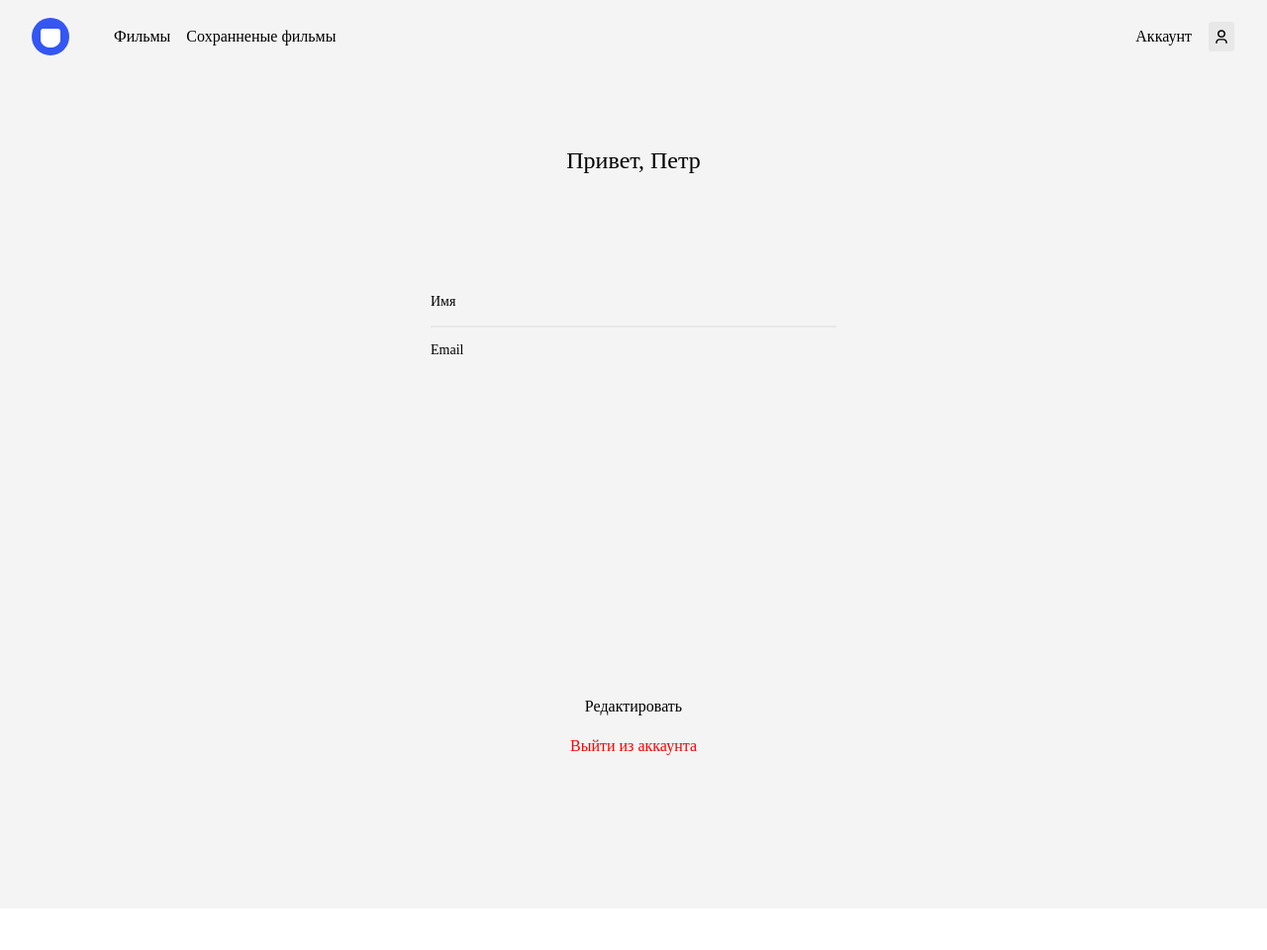
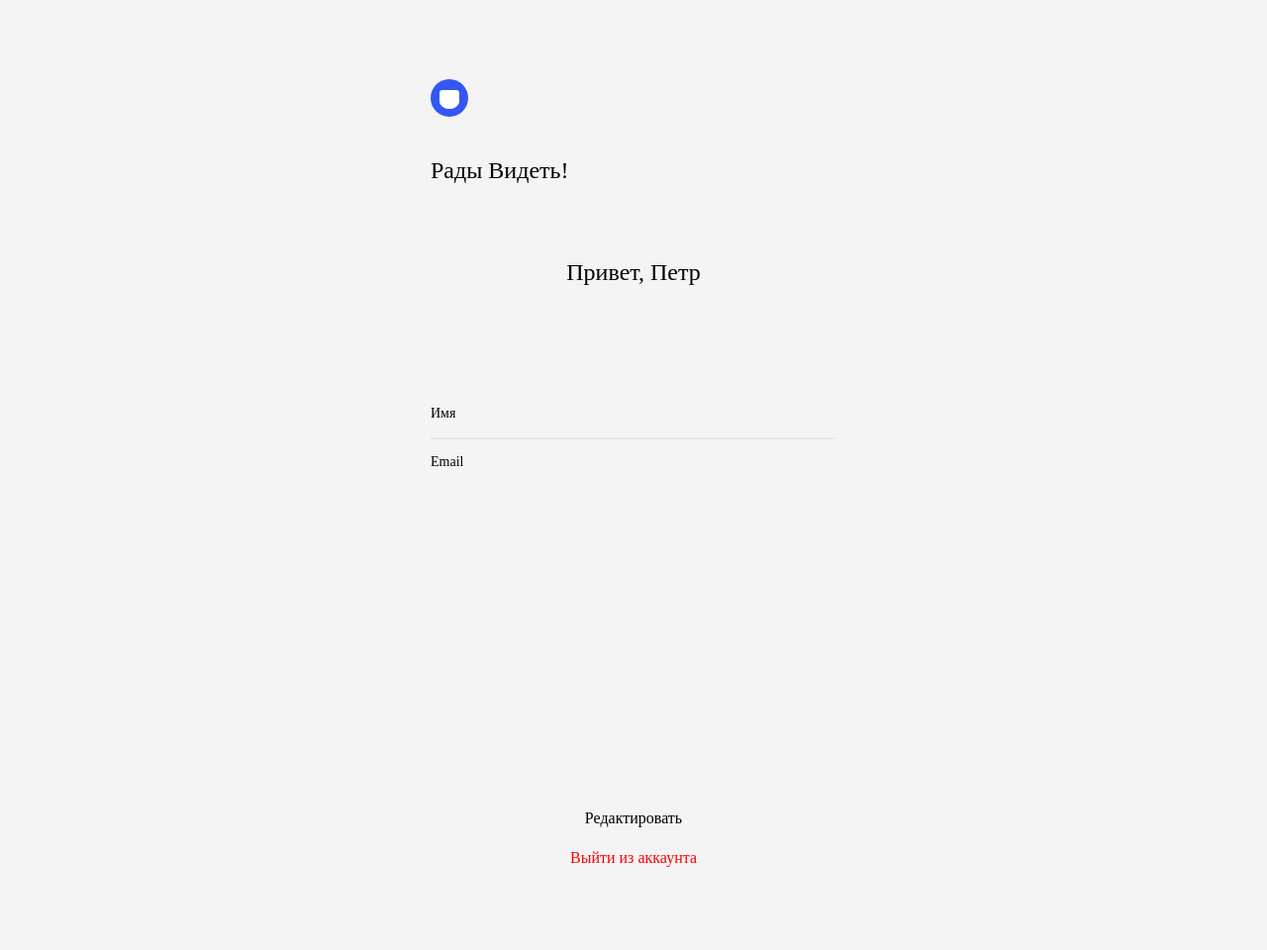
Before and after one commit to hiksP/movies-explorer-frontend, a React app in the folder movies-explorer-frontend/: page / in a window 1280 px wide. Shown: the whole page at 99% size. Before the commit the page ends 918 px from the top, so only its background shows below. Built offline with nearby package versions, Linux system fonts and the light colour scheme.

Commit message:
feat: welcome component

```diff
--- /dev/null
+++ b/movies-explorer-frontend/src/blocks/Welcome/__logo/welcome__logo.css
@@ -0,0 +1,8 @@
+.welcome__logo {
+    width: 38px;
+    height: 38px;
+    margin: 0 0 40px 0;
+    padding: 0;
+    margin-bottom: 40px;
+    margin-right: auto;
+}
--- /dev/null
+++ b/movies-explorer-frontend/src/blocks/Welcome/__titile/welcome__title.css
@@ -0,0 +1,7 @@
+.welcome__title {
+    padding: 0;
+    margin: 0 auto 0 0;
+    font-weight: 500;
+    font-size: 24px;
+    line-height: 29px;
+}
--- /dev/null
+++ b/movies-explorer-frontend/src/blocks/Welcome/welcome.css
@@ -0,0 +1,10 @@
+.welcome {
+    display: flex;
+    flex-direction: column;
+    justify-content: center;
+    align-items: center;
+    margin: 0 auto;
+    max-width: 410px;
+    width: 100%;
+    padding: 80px 0 0;
+}
--- a/movies-explorer-frontend/src/components/App/App.js
+++ b/movies-explorer-frontend/src/components/App/App.js
@@ -1,6 +1,7 @@
 import React from "react";
 import Header from "../Header/Header";
 import Profile from "../Profile/Profile";
+import Welcome from "../Welcome/Welcome";
 
 export default function App() {
     return(
--- a/movies-explorer-frontend/src/components/Profile/Profile.js
+++ b/movies-explorer-frontend/src/components/Profile/Profile.js
@@ -1,10 +1,11 @@
 import React from "react";
 import Header from "../Header/Header";
+import Welcome from "../Welcome/Welcome";
 
 export default function Profile() {
     return(
         <>
-            <Header></Header>
+            <Welcome></Welcome>
             <div className="profile">
                 <h1 className="profile__title">Привет, Петр</h1>
                 <form className="profile__form">
--- /dev/null
+++ b/movies-explorer-frontend/src/components/Welcome/Welcome.css
@@ -0,0 +1,3 @@
+@import url(../../blocks/Welcome/welcome.css);
+@import url(../../blocks/Welcome/__logo/welcome__logo.css);
+@import url(../../blocks/Welcome/__titile/welcome__title.css);
--- /dev/null
+++ b/movies-explorer-frontend/src/components/Welcome/Welcome.js
@@ -0,0 +1,11 @@
+import React from "react";
+import Logo from "../../images/logo.svg"
+
+export default function Welcome() {
+    return(
+        <div className="welcome">
+            <img className="welcome__logo" src={Logo} alt="Логотип"></img>
+            <p className="welcome__title">Рады Видеть!</p>
+        </div>
+    );
+};
--- a/movies-explorer-frontend/src/index.css
+++ b/movies-explorer-frontend/src/index.css
@@ -2,3 +2,4 @@
 @import url(./blocks/page/page.css);
 @import url(./components/Header/Header.css);
 @import url(./components/Profile/Profile.css);
+@import url(./components/Welcome/Welcome.css);
```
